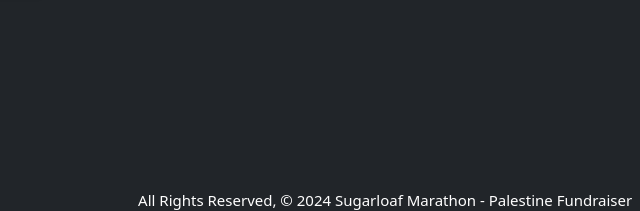
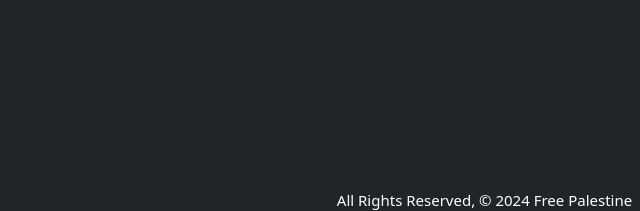
Before and after one commit to faithnicoletti/FundraiserOfficial, a Django app: template main_app/templates/charge.html in a window 1280 px wide. Shown: the part 589-800 px from the top of the page, without its empty margins (640-1280 px from the left). Run offline with Django 3.2, Linux system fonts and the light colour scheme; the template is opened without the code that fills it, so the values that code supplies are empty; some libraries are stand-ins or nearby versions.

Commit message:
free palestine

```diff
--- a/main_app/templates/base.html
+++ b/main_app/templates/base.html
@@ -60,7 +60,7 @@
         {% endblock %}
     </main>
     <footer class="page-footer text-bg-dark">
-        <div class="centered" style="color:white;">All Rights Reserved, &copy; 2024 Sugarloaf Marathon - Palestine Fundraiser &nbsp;</div>
+        <div class="centered" style="color:white;">All Rights Reserved, &copy; 2024 Free Palestine &nbsp;</div>
     </footer>
     <script src="https://cdn.jsdelivr.net/npm/bootstrap@5.3.0/dist/js/bootstrap.bundle.min.js"
         integrity="sha384-geWF76RCwLtnZ8qwWowPQNguL3RmwHVBC9FhGdlKrxdiJJigb/j/68SIy3Te4Bkz"
```
